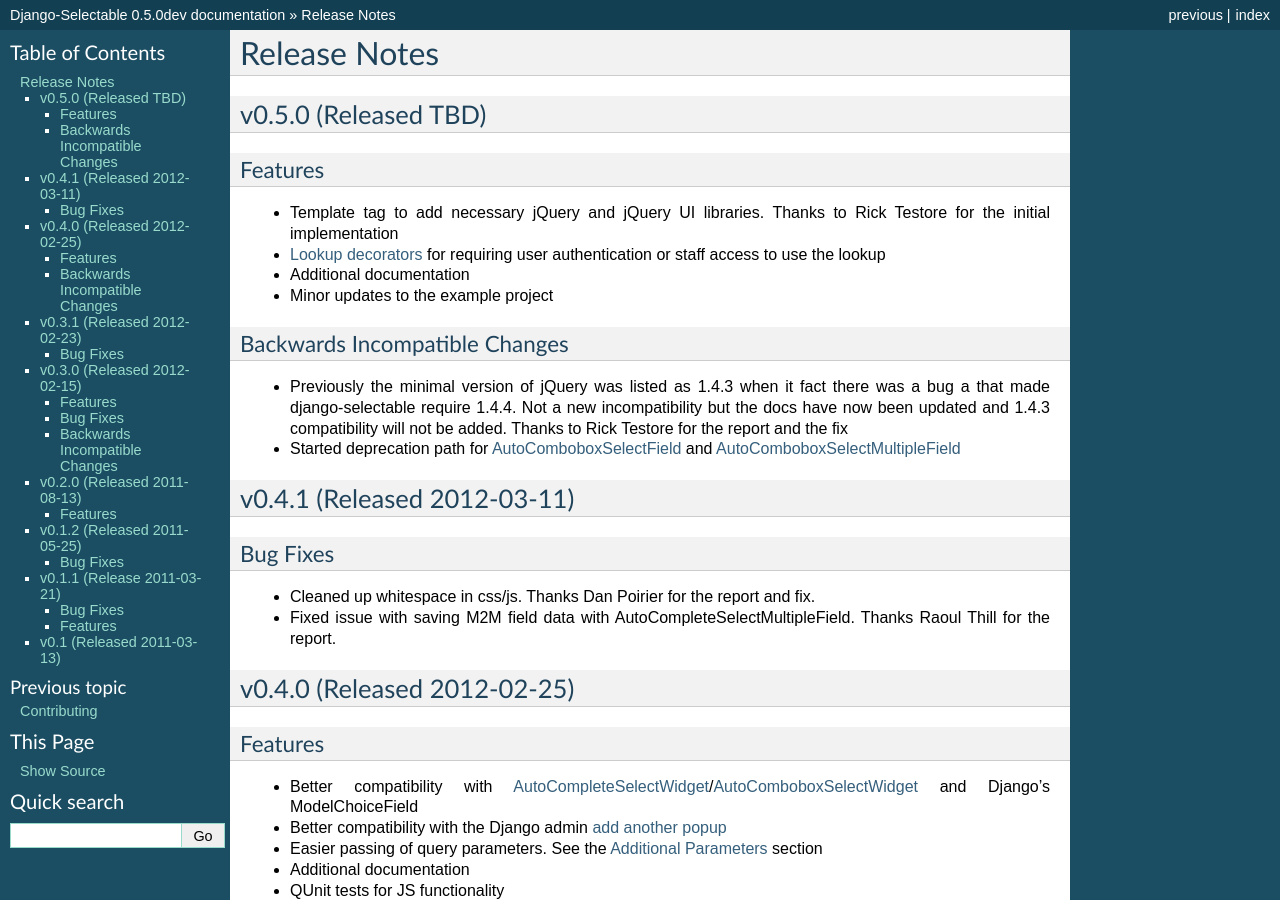
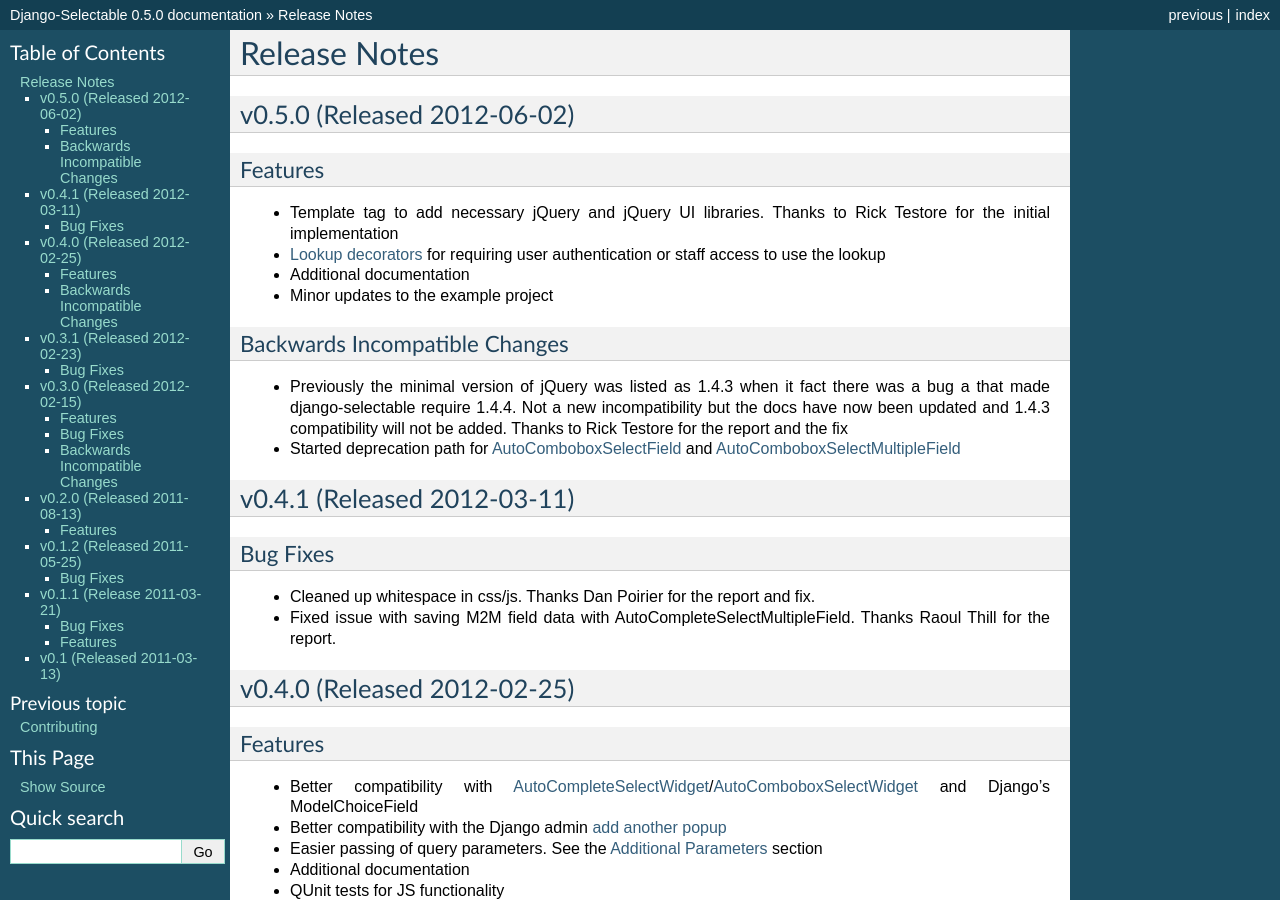
Before and after one commit to mlavin/django-selectable, a Sphinx documentation site: the page built from docs/releases.rst, in a window 1280 px wide and 900 px high. Built offline with Sphinx 7.4.7, drawn with Linux system fonts in a browser that asks for light colours; some of the changed text lies outside the part shown.

Commit message:
Version bump and setting release date in the change log notes.
--HG--
branch : stable

```diff
--- a/README.rst
+++ b/README.rst
@@ -47,6 +47,7 @@
 `Read The Docs <http://readthedocs.org/>`_:
 
 - `Dev <http://readthedocs.org/docs/django-selectable/en/latest/>`_
+- `v0.5.0 <http://readthedocs.org/docs/django-selectable/en/version-0.5.0/>`_
 - `v0.4.1 <http://readthedocs.org/docs/django-selectable/en/version-0.4.1/>`_
 - `v0.3.1 <http://readthedocs.org/docs/django-selectable/en/version-0.3.1/>`_
 - `v0.2.0 <http://readthedocs.org/docs/django-selectable/en/version-0.2.0/>`_
--- a/docs/conf.py
+++ b/docs/conf.py
@@ -50,7 +50,7 @@
 # The short X.Y version.
 version = '0.5'
 # The full version, including alpha/beta/rc tags.
-release = '0.5.0dev'
+release = '0.5.0'
 
 # The language for content autogenerated by Sphinx. Refer to documentation
 # for a list of supported languages.
--- a/docs/releases.rst
+++ b/docs/releases.rst
@@ -1,7 +1,7 @@
 Release Notes
 ==================
 
-v0.5.0 (Released TBD)
+v0.5.0 (Released 2012-06-02)
 --------------------------------------
 
 Features
--- a/selectable/__init__.py
+++ b/selectable/__init__.py
@@ -6,7 +6,7 @@
     'major': 0,
     'minor': 5,
     'micro': 0,
-    'releaselevel': 'dev',
+    'releaselevel': 'final',
 }
 
 def get_version():
```
